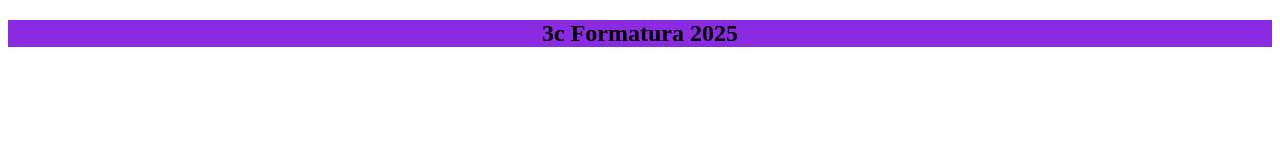
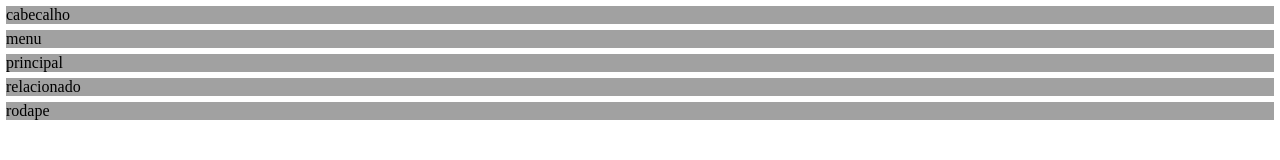
Before and after one commit to llyfox/Formatura3c2025, a plain HTML site: page index.html in a window 1280 px wide. Drawn offline with Linux system fonts and the light colour scheme.

Commit message:
Add files via upload

```diff
--- a/index.html
+++ b/index.html
@@ -7,10 +7,10 @@
     <title>Document</title>
 </head>
 <body>
-    <header>
-        <nav>
-            <h1>3c Formatura 2025</h1>
-        </nav>
-    </header>
+    <header>cabecalho</header>
+    <nav>menu</nav>
+    <main>principal</main>
+    <aside>relacionado</aside>
+    <footer>rodape</footer>
 </body>
 </html>
--- a/style.css
+++ b/style.css
@@ -1,7 +1,47 @@
-h1 {
-    text-align: center;
+* {
+    margin: 0;
+    padding: 0;
+    box-sizing: border-box;
+}
+
+body {
+display: flex;
+flex-wrap: wrap;
+margin: 3px;
+flex: 1 1 100vw;
 }
 
 header {
-    background-color: blueviolet;
+display: flex;
+margin: 3px;
+flex: 1 1 100vw;
+background: #a1a1a1;
 }
+
+nav {
+display: flex;
+margin: 3px;
+flex: 1 1 100vw;
+background: #a1a1a1;
+}
+
+main {
+display: flex;
+margin: 3px;
+flex: 1 1 100vw;
+background: #a1a1a1;
+}
+
+aside {
+display: flex;
+margin: 3px;
+flex: 1 1 100vw;
+background: #a1a1a1;
+}
+
+footer {
+display: flex;
+margin: 3px;
+flex: 1 1 100vw;
+background: #a1a1a1;
+}
```
